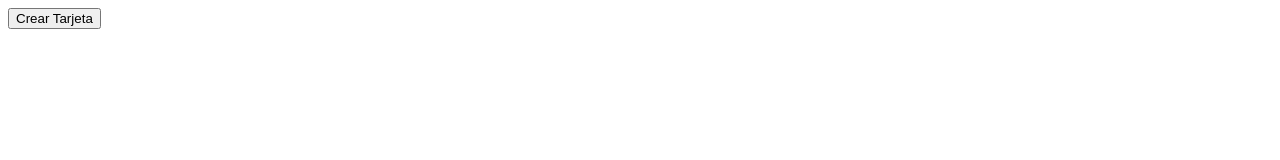
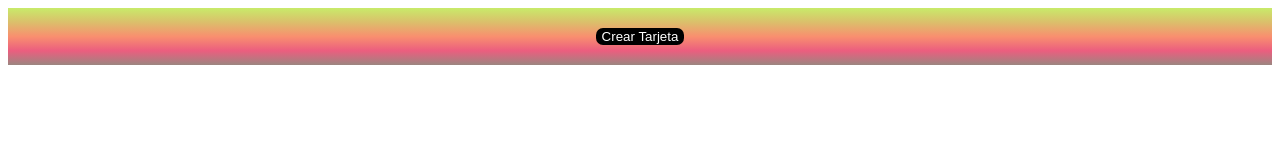
Before and after one commit to AnderesNubxd/Practicando, a plain HTML site: page index.html in a window 1280 px wide. Drawn offline with Linux system fonts and the light colour scheme.

Commit message:
Estilo de CSS

```diff
--- a/css/stilo.css
+++ b/css/stilo.css
@@ -0,0 +1,13 @@
+.contenedor {
+    display: flex;
+    justify-content: center;
+    background: linear-gradient(to top, #9c8680, #eb5e7f, #f98f6f, #dbbf6b, #c8eb6a);
+}
+
+button {
+    margin: 20px;
+    border: none;
+    background-color: black;
+    border-radius: 7px;
+    color: white;
+}
--- a/index.html
+++ b/index.html
@@ -4,11 +4,12 @@
 <head>
     <meta charset="UTF-8">
     <meta name="viewport" content="width=device-width, initial-scale=1.0">
+    <link rel="stylesheet" href="./css/stilo.css">
     <title>Practicando</title>
 </head>
 
 <body>
-    <div class="tarjetas">
+    <div class="contenedor">
         <button>Crear Tarjeta</button>
     </div>
 </body>
```
